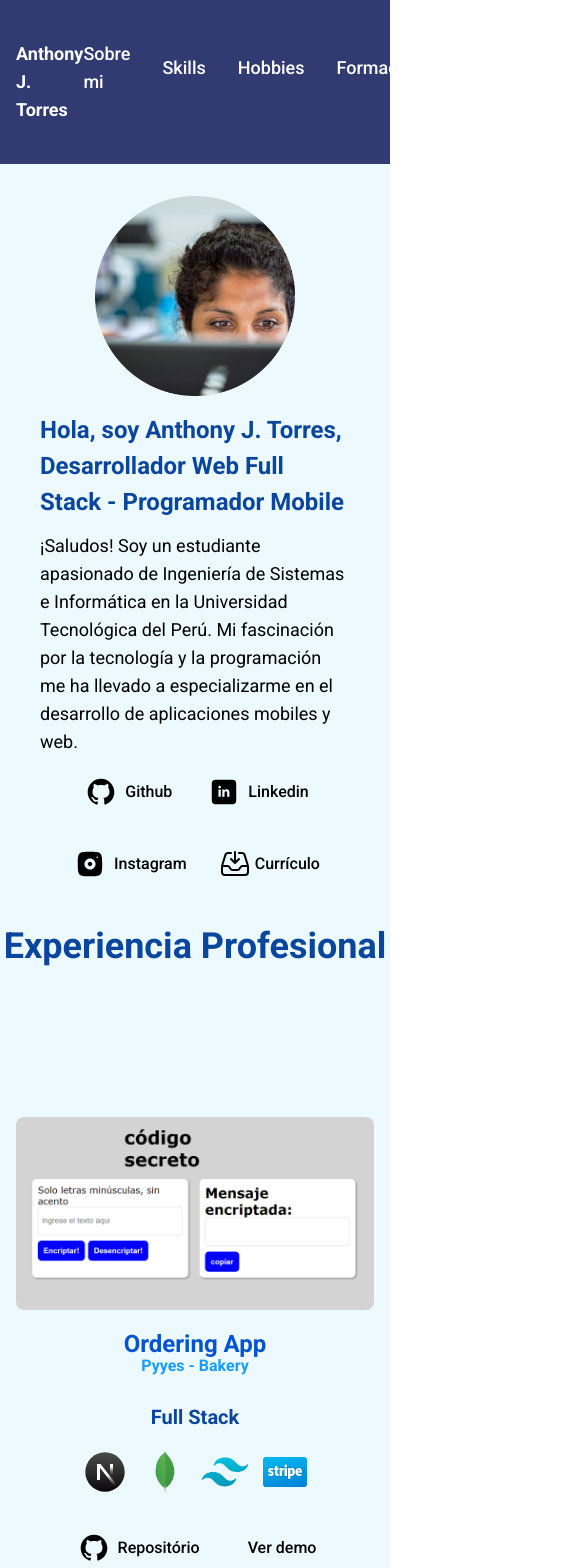
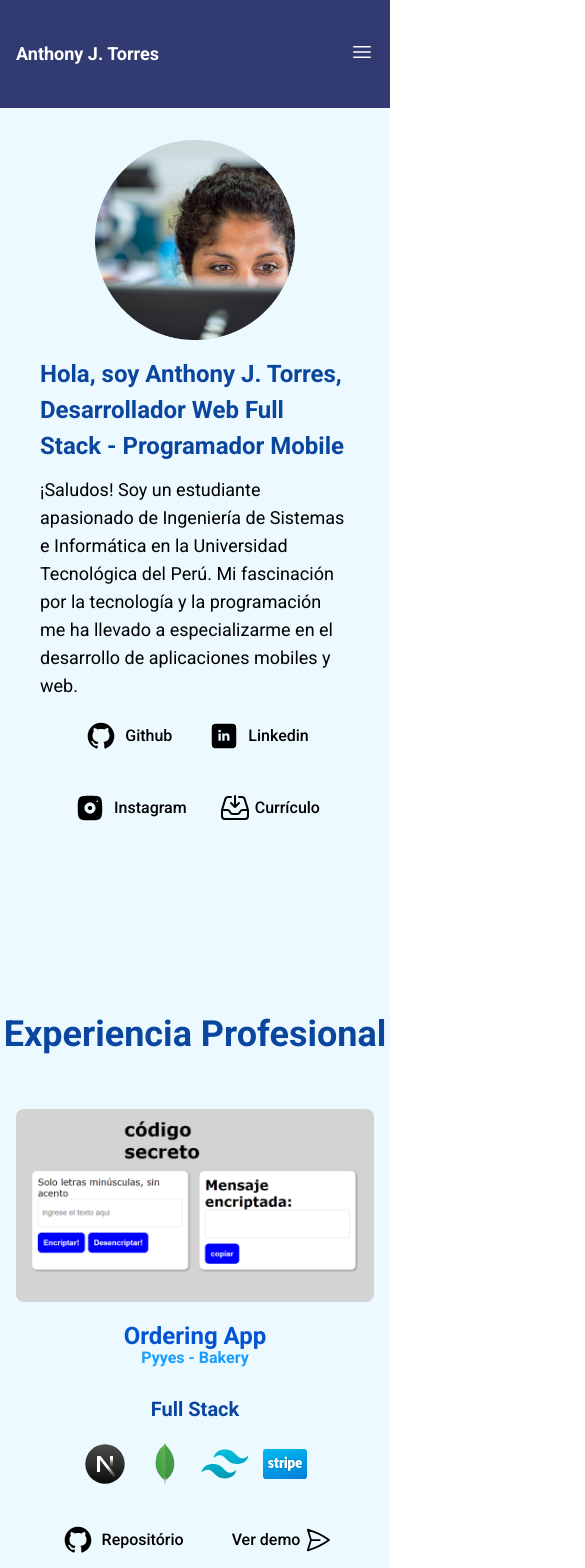
Before and after one commit to Jhan24b/Portafolio-ChallengeOne, a Next.js app: page / in a window 390 px wide. Shown: the top 1568 px of the page, 585 px wide, since content can reach past the window. Built offline with nearby package versions, Linux system fonts and the light colour scheme.

Commit message:
better looking

```diff
--- /dev/null
+++ b/src/app/components/icons/MenuIcon.js
@@ -0,0 +1,18 @@
+export default function MenuIcon({ className = "w-6 h-6" }) {
+  return (
+    <svg
+      xmlns="http://www.w3.org/2000/svg"
+      fill="none"
+      viewBox="0 0 24 24"
+      strokeWidth={1.5}
+      stroke="currentColor"
+      className={className}
+    >
+      <path
+        strokeLinecap="round"
+        strokeLinejoin="round"
+        d="M3.75 6.75h16.5M3.75 12h16.5m-16.5 5.25h16.5"
+      />
+    </svg>
+  );
+}
--- /dev/null
+++ b/src/app/components/icons/Plane.js
@@ -0,0 +1,18 @@
+export default function Plane({ className = "w-12 h-12" }) {
+  return (
+    <svg
+      xmlns="http://www.w3.org/2000/svg"
+      fill="none"
+      viewBox="0 0 24 24"
+      strokeWidth={1.5}
+      stroke="currentColor"
+      className={className}
+    >
+      <path
+        strokeLinecap="round"
+        strokeLinejoin="round"
+        d="M6 12 3.269 3.125A59.769 59.769 0 0 1 21.485 12 59.768 59.768 0 0 1 3.27 20.875L5.999 12Zm0 0h7.5"
+      />
+    </svg>
+  );
+}
--- a/src/app/components/layout/About.js
+++ b/src/app/components/layout/About.js
@@ -7,7 +7,7 @@ import Instagram from "../icons/Instagram";
 
 export default function About() {
   return (
-    <section className="max-w-4xl mx-8 my-4 h-[80vh]" id="about">
+    <section className="max-w-4xl mx-8 md:mx-auto my-4 h-[80vh]" id="about">
       <div className="about md:grid grid-cols-2 h-full items-center">
         <div className="flex justify-center">
           <Image
@@ -29,7 +29,7 @@ export default function About() {
             por la tecnología y la programación me ha llevado a especializarme
             en el desarrollo de aplicaciones mobiles y web.
           </h3>
-          <div className="flex gap-8 px-4 py-2 justify-center items-center flex-wrap">
+          <div className="flex gap-8 mx-4 my-2 justify-center items-center flex-wrap h-8">
             <Link className="" href="https://github.com/Jhan24b">
               <Github className="w-10 h-10" />
               Github
--- a/src/app/components/layout/Academic.js
+++ b/src/app/components/layout/Academic.js
@@ -1,4 +1,5 @@
 export default function Academic() {
+  const formation = [{title:'',subtitle:'',duration:'',img:''}]
   return (
     <section class="academic" id="formacion">
       <h2 class="academic__title">Formación académica</h2>
--- a/src/app/components/layout/CardExperience.js
+++ b/src/app/components/layout/CardExperience.js
@@ -1,6 +1,7 @@
 import Image from "next/image";
 import Github from "../icons/Github";
 import Link from "next/link";
+import Plane from "../icons/Plane";
 
 export default function CardExperience({ card }) {
   const {
@@ -55,6 +56,7 @@ export default function CardExperience({ card }) {
 
           <Link href={urlProduction} target="_blank">
             <span>Ver demo</span>
+            <Plane className="w-7 h-7"/>
           </Link>
         </div>
       </div>
--- a/src/app/components/layout/Contact.js
+++ b/src/app/components/layout/Contact.js
@@ -13,7 +13,7 @@ export default function Contact() {
   }
 
   return (
-    <section className="max-w-4xl mx-auto my-16" id="contacto">
+    <section className="max-w-4xl mx-auto my-16" id="contact">
       <div className="md:flex gap-8">
         <div className="flex flex-col justify-center max-w-96 mx-16">
           <h2 className="text-astronaut-700 text-[32px] font-medium pb-4">
@@ -58,7 +58,7 @@ export default function Contact() {
               <input
                 required=""
                 placeholder="Celular"
-                type="text"
+                type="tel"
                 class="input"
                 value={celular}
                 onChange={(ev) => setCelular(ev.target.value)}
--- a/src/app/components/layout/Experience.js
+++ b/src/app/components/layout/Experience.js
@@ -44,14 +44,14 @@ export default function Experience() {
       tech: [HtmlLogo, Css, LogoJavaScript],
       img: "/decod_print.png",
       urlRepository:
-        "https://github.com/alura-challenges/challenge-one-encriptador-latam",
+        "https://github.com/Jhan24b/ChallengeOne",
       urlProduction:
-        "https://github.com/alura-challenges/challenge-one-encriptador-latam",
+        "https://jhan24b.github.io/ChallengeOne/",
     },
   ];
 
   return (
-    <section className="max-w-6xl mx-auto text-center" id="experience">
+    <section className="max-w-6xl mx-auto text-center my-40 md:my-4" id="experience">
       <h2 className="text-cerulean-blue-900 font-bold text-[36px] pt-12 pb-4">
         Experiencia Profesional
       </h2>
--- a/src/app/components/layout/Header.js
+++ b/src/app/components/layout/Header.js
@@ -1,20 +1,46 @@
+'use client';
 import Image from "next/image";
 import Link from "next/link";
+import { useState } from "react";
+import MenuIcon from "../icons/MenuIcon";
 
 export default function Header() {
+  const [navOpen, setNavOpen] = useState(false);
+
   return (
     <header className="py-10 bg-astronaut-900 px-4">
-      <div className="max-w-4xl mx-auto flex grow text-lg font-semibold ">
+      <div className="md:hidden max-w-4xl mx-auto flex grow text-lg font-semibold text-white">
         <h3 className="grow text-white">Anthony J. Torres</h3>
-        <nav>
-          <ul className="flex gap-8 text-lg text-cerulean-blue-950 text-white">
+        <div
+          onClick={() => {
+            setNavOpen(!navOpen);
+          }}
+        >
+          <MenuIcon />
+        </div>
+      </div>
+      {navOpen && (
+        <div className="md:hidden p-4 bg-astronaut-100 rounded-lg mt-4 gap-4">
+          <nav className="gap-8 text-lg">
             <Link href="#about">Sobre mi</Link>
             <Link href="#skills">Skills</Link>
             <Link href="#hobbies">Hobbies</Link>
             <Link href="#formacion">Formación</Link>
             <Link href="#experience">Proyectos</Link>
             <Link href="#contact">Contacto</Link>
-          </ul>
+          </nav>
+        </div>
+      )}
+
+      <div className="hidden max-w-4xl mx-auto md:flex grow text-lg font-semibold text-white">
+        <h3 className="grow text-white">Anthony J. Torres</h3>
+        <nav className="flex gap-8 text-lg">
+          <Link href="#about">Sobre mi</Link>
+          <Link href="#skills">Skills</Link>
+          <Link href="#hobbies">Hobbies</Link>
+          <Link href="#formacion">Formación</Link>
+          <Link href="#experience">Proyectos</Link>
+          <Link href="#contact">Contacto</Link>
         </nav>
       </div>
     </header>
--- a/src/app/globals.css
+++ b/src/app/globals.css
@@ -31,12 +31,12 @@ div.about {
 }
 
 div.cardinverted {
-  @apply block md:grid grid-cols-2 my-32;
+  @apply block md:grid grid-cols-2 my-8 md:my-32 mx-4;
   grid-template-columns: 0.35fr 0.65fr;
 }
 
 div.card {
-  @apply block md:grid grid-cols-2 my-32 mx-4;
+  @apply block md:grid grid-cols-2 my-8 md:my-32 mx-4;
   grid-template-columns: 0.65fr 0.35fr;
 }
 
```
